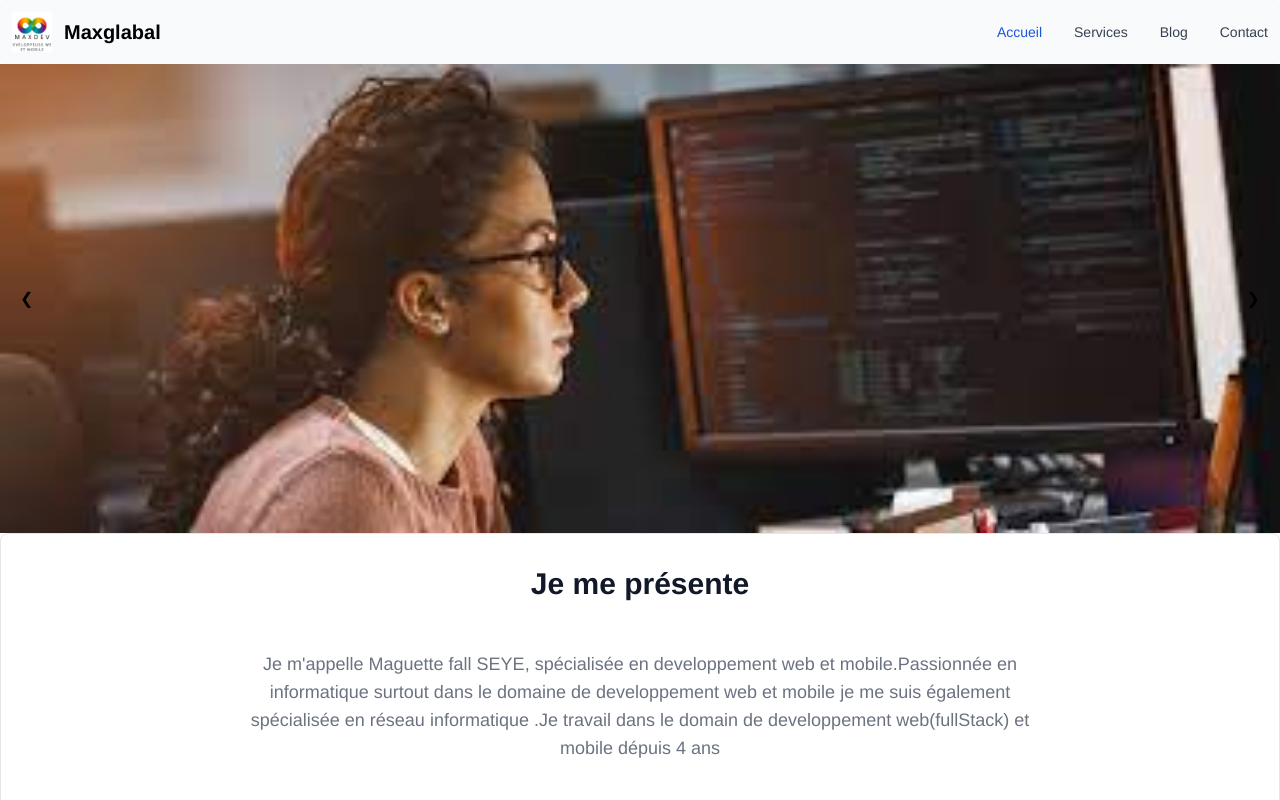
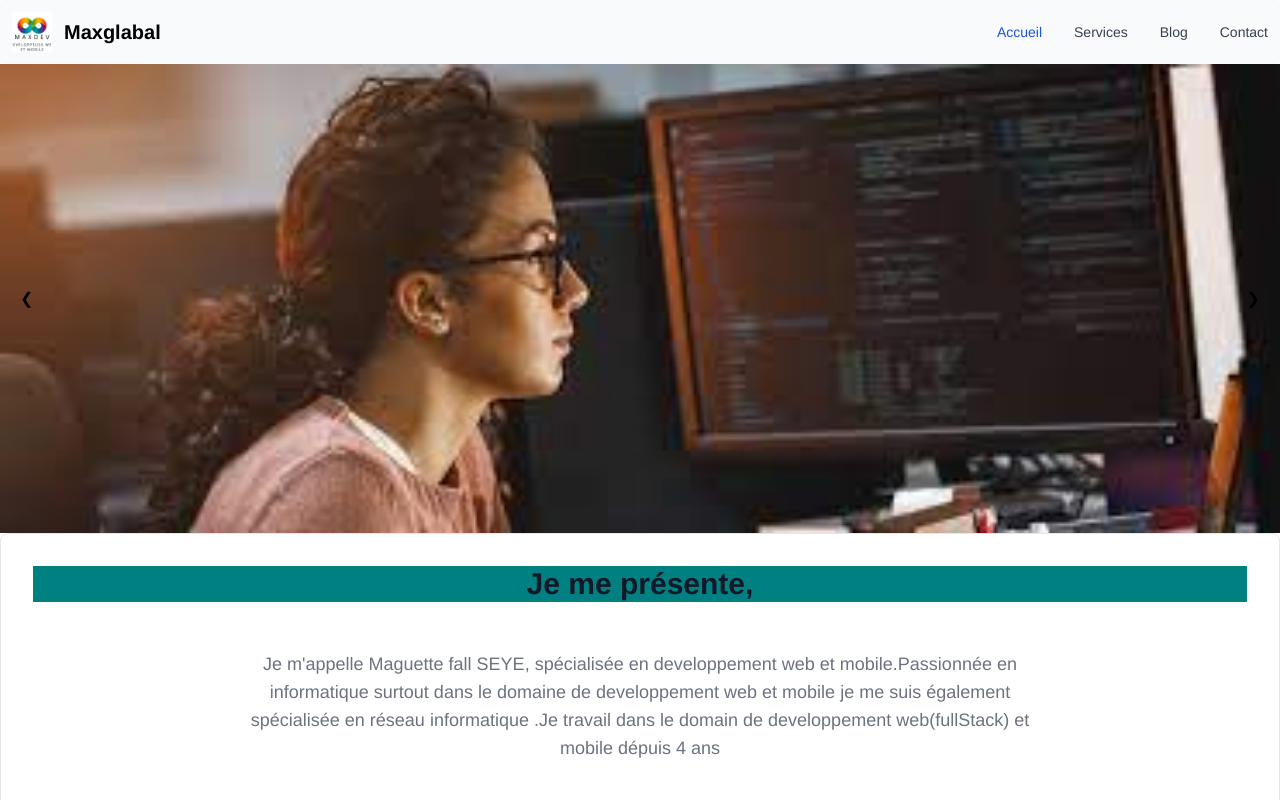
Before and after one commit to mafallseye/premierapp, a Vue app: page / in a window 1280 px wide. Shown: the top 800 px of the page. Built offline with nearby package versions, Linux system fonts and the light colour scheme.

Commit message:
premiere app1

```diff
--- a/src/views/HomeView.vue
+++ b/src/views/HomeView.vue
@@ -22,8 +22,8 @@
       <div
         class="p-4 w-full text-center bg-white rounded-lg border shadow-md sm:p-8 dark:bg-gray-800 dark:border-gray-700"
       >
-        <h5 class="mb-2 text-3xl font-bold text-gray-900 dark:text-white">
-        Je me présente
+        <h5 class="mb-2 text-3xl font-bold text-gray-900 dark:text-white teal">
+        Je me présente,
         </h5>
         <p class="mb-5   ml-40 mr-40  p-10 text-base text-gray-500 sm:text-lg dark:text-gray-400">
         Je m'appelle Maguette fall SEYE, spécialisée en developpement web et mobile.Passionnée en informatique surtout dans le domaine de
@@ -51,7 +51,7 @@
 </div>
 
     </section>
-    <section>
+    <section class="teal">
       <section class="bg-white dark:bg-gray-900">
   <div class="py-8 px-4 mx-auto max-w-screen-xl sm:py-16 lg:px-6">
       <div class="max-w-screen-md mb-8 lg:mb-16">
@@ -132,7 +132,7 @@
                 <h2 class="mb-6 text-sm font-semibold text-white uppercase dark:text-white">Follow us</h2>
                 <ul class="text-white dark:text-white">
                     <li class="mb-4">
-                        <a href="https://github.com/themesberg/flowbite" class="hover:underline ">Github</a>
+                        <a href="https://github.com/maguette-fall-seye" class="hover:underline ">Github</a>
                     </li>
                     <li>
                         <a href="https://discord.gg/4eeurUVvTy" class="hover:underline">Discord</a>
@@ -171,7 +171,7 @@
             </a>
             <a href="#" class="text-white hover:text-gray-900 dark:hover:text-white">
                 <svg class="w-5 h-5" fill="currentColor" viewBox="0 0 24 24" aria-hidden="true"><path fill-rule="evenodd" d="M12 2C6.477 2 2 6.484 2 12.017c0 4.425 2.865 8.18 6.839 9.504.5.092.682-.217.682-.483 0-.237-.008-.868-.013-1.703-2.782.605-3.369-1.343-3.369-1.343-.454-1.158-1.11-1.466-1.11-1.466-.908-.62.069-.608.069-.608 1.003.07 1.531 1.032 1.531 1.032.892 1.53 2.341 1.088 2.91.832.092-.647.35-1.088.636-1.338-2.22-.253-4.555-1.113-4.555-4.951 0-1.093.39-1.988 1.029-2.688-.103-.253-.446-1.272.098-2.65 0 0 .84-.27 2.75 1.026A9.564 9.564 0 0112 6.844c.85.004 1.705.115 2.504.337 1.909-1.296 2.747-1.027 2.747-1.027.546 1.379.202 2.398.1 2.651.64.7 1.028 1.595 1.028 2.688 0 3.848-2.339 4.695-4.566 4.943.359.309.678.92.678 1.855 0 1.338-.012 2.419-.012 2.747 0 .268.18.58.688.482A10.019 10.019 0 0022 12.017C22 6.484 17.522 2 12 2z" clip-rule="evenodd"></path></svg>
-                <span class="sr-only">GitHub account</span>
+                <span class="sr-only"> <a href="https://github.com/maguette-fall-seye"> GitHub account</a></span>
             </a>
             <a href="#" class="text-white hover:text-gray-900 dark:hover:text-white">
                 <svg class="w-5 h-5" fill="currentColor" viewBox="0 0 24 24" aria-hidden="true"><path fill-rule="evenodd" d="M12 2C6.48 2 2 6.48 2 12s4.48 10 10 10c5.51 0 10-4.48 10-10S17.51 2 12 2zm6.605 4.61a8.502 8.502 0 011.93 5.314c-.281-.054-3.101-.629-5.943-.271-.065-.141-.12-.293-.184-.445a25.416 25.416 0 00-.564-1.236c3.145-1.28 4.577-3.124 4.761-3.362zM12 3.475c2.17 0 4.154.813 5.662 2.148-.152.216-1.443 1.941-4.48 3.08-1.399-2.57-2.95-4.675-3.189-5A8.687 8.687 0 0112 3.475zm-3.633.803a53.896 53.896 0 013.167 4.935c-3.992 1.063-7.517 1.04-7.896 1.04a8.581 8.581 0 014.729-5.975zM3.453 12.01v-.26c.37.01 4.512.065 8.775-1.215.25.477.477.965.694 1.453-.109.033-.228.065-.336.098-4.404 1.42-6.747 5.303-6.942 5.629a8.522 8.522 0 01-2.19-5.705zM12 20.547a8.482 8.482 0 01-5.239-1.8c.152-.315 1.888-3.656 6.703-5.337.022-.01.033-.01.054-.022a35.318 35.318 0 011.823 6.475 8.4 8.4 0 01-3.341.684zm4.761-1.465c-.086-.52-.542-3.015-1.659-6.084 2.679-.423 5.022.271 5.314.369a8.468 8.468 0 01-3.655 5.715z" clip-rule="evenodd"></path></svg>
@@ -195,3 +195,8 @@ export default {
   },
 };
 </script>
+<style scoped>
+.teal{
+  background-color: teal;
+}
+</style>
```
